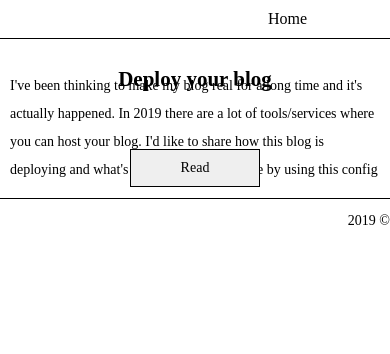
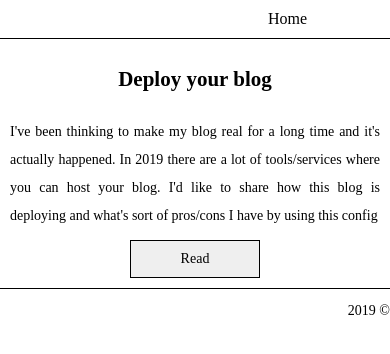
Before and after one commit to vitaliimelnychuk/blog, a Next.js app: page / in a window 390 px wide. Shown: the top 354 px of the page. Built offline with nearby package versions, Linux system fonts and the light colour scheme.

Commit message:
fix posts style in mobile devices

```diff
--- a/components/Post.tsx
+++ b/components/Post.tsx
@@ -10,8 +10,12 @@ interface IPostProps {
 
 function Post({ title, description, url }: IPostProps) {
   return <div className="container">
-    <h2>{title}</h2>
-    <p className="description">{description}</p>
+    <div>
+      <h2>{title}</h2>
+    </div>
+    <div className="description">
+      {description}
+    </div>
     <div>
       <Link href={url}>
         <a>
@@ -22,7 +26,6 @@ function Post({ title, description, url }: IPostProps) {
     <style jsx>{`
     .container {
         display: grid;
-        grid-auto-rows: 40px;
         grid-template-rows: auto;
         grid-template-columns: 1fr;
         grid-gap: 0px;
@@ -32,7 +35,9 @@ function Post({ title, description, url }: IPostProps) {
         border-bottom: 1px solid black;
       }
       .container .description {
+        text-align:justify;
         line-height: 2em;
+        padding: 10px 0;
       }
     `}</style>
   </div >;
```
